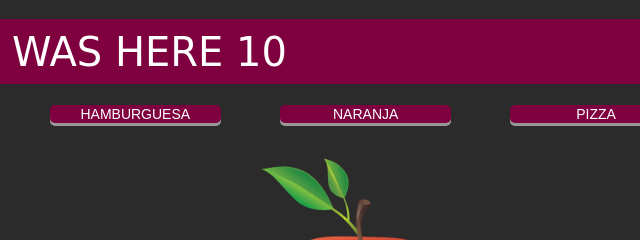
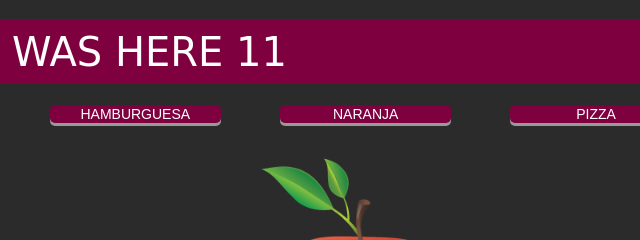
Before and after one commit to irvinjo/food2molec, a website: page public/index.html in a window 1280 px wide. Shown: the top 240 px of the page, 280-920 px from the left. Drawn offline with Linux system fonts and the light colour scheme.

Commit message:
change bluff

```diff
--- a/public/index.html
+++ b/public/index.html
@@ -12,7 +12,7 @@
 <body onload="afterAll()">
   <br>
     <nav>
-        rooLLi - IRVIN WAS HERE 10
+        rooLLi - IRVIN WAS HERE 11
     </nav>
     <br>
     <div class="row">
```
